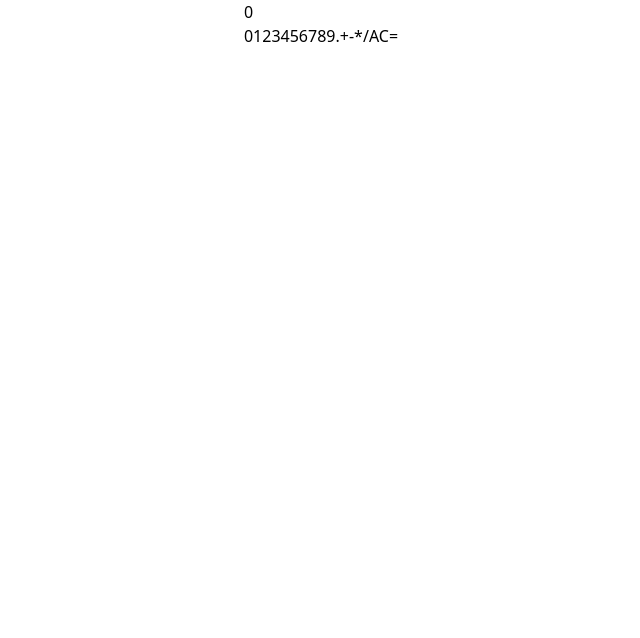
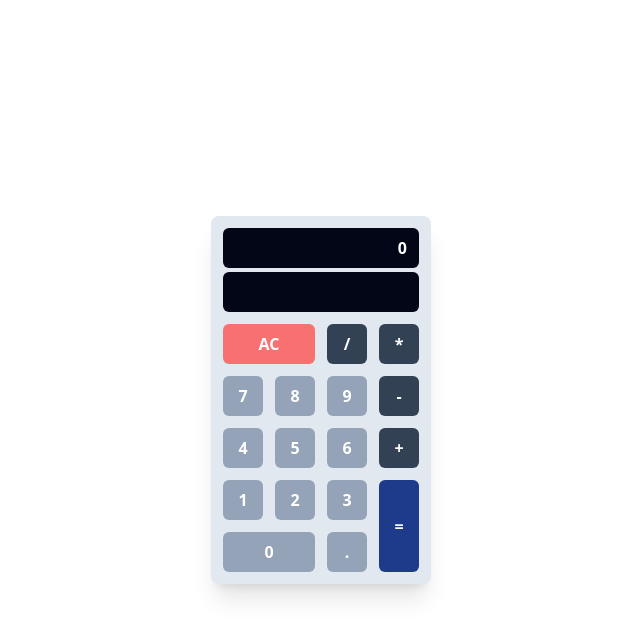
Before and after one commit to JesserHamdaoui/fcc-front-end-developer-4, a React (Create React App) app: page / in a window 1280 px wide. Shown: the top 638 px of the page, without its empty margins (319-959 px from the left). Built offline with nearby package versions, Linux system fonts and the light colour scheme.

Commit message:
ADD STYLES

```diff
--- a/src/App.jsx
+++ b/src/App.jsx
@@ -5,7 +5,7 @@ import { store } from "./redux/store";
 
 const App = () => {
   return (
-    <div className="app flex justify-center">
+    <div className="app flex justify-center h-screen items-center">
       <Provider store={store}>
         <Calculator />
       </Provider>
--- a/src/components/Calculator.jsx
+++ b/src/components/Calculator.jsx
@@ -9,26 +9,28 @@ import EqualButton from "./calculator/EqualButton";
 
 const Calculator = () => {
   return (
-    <div>
+    <div className="bg-slate-200 p-3 rounded-lg shadow-xl">
       <Display />
       <SubDisplay />
-      <NumberButton id="zero" value="0" />
-      <NumberButton id="one" value="1" />
-      <NumberButton id="two" value="2" />
-      <NumberButton id="three" value="3" />
-      <NumberButton id="four" value="4" />
-      <NumberButton id="five" value="5" />
-      <NumberButton id="six" value="6" />
-      <NumberButton id="seven" value="7" />
-      <NumberButton id="eight" value="8" />
-      <NumberButton id="nine" value="9" />
-      <PointButton />
-      <OperationButton id="add" opperator="+" />
-      <OperationButton id="subtract" opperator="-" />
-      <OperationButton id="multiply" opperator="*" />
-      <OperationButton id="divide" opperator="/" />
-      <ACButton />
-      <EqualButton />
+      <div className="grid grid-cols-4 gap-3">
+        <ACButton />
+        <OperationButton id="divide" opperator="/" />
+        <OperationButton id="multiply" opperator="*" />
+        <NumberButton id="seven" value="7" />
+        <NumberButton id="eight" value="8" />
+        <NumberButton id="nine" value="9" />
+        <OperationButton id="subtract" opperator="-" />
+        <NumberButton id="four" value="4" />
+        <NumberButton id="five" value="5" />
+        <NumberButton id="six" value="6" />
+        <OperationButton id="add" opperator="+" />
+        <NumberButton id="one" value="1" />
+        <NumberButton id="two" value="2" />
+        <NumberButton id="three" value="3" />
+        <EqualButton />
+        <NumberButton id="zero" value="0" zeroStyle="col-span-2 w-auto" />
+        <PointButton />
+      </div>
     </div>
   );
 };
--- a/src/components/calculator/ACButton.jsx
+++ b/src/components/calculator/ACButton.jsx
@@ -1,17 +1,28 @@
 import React from "react";
-import { useDispatch } from "react-redux";
-import { updateDisplay } from "../../redux/display/displayActions";
+import { useDispatch, useSelector } from "react-redux";
+import {
+  toggleIsResult,
+  updateDisplay,
+} from "../../redux/display/displayActions";
 import { updateSubDisplay } from "../../redux/sub-display/subDisplayActions";
 
 const ACButton = () => {
   const dispatch = useDispatch();
+  const isResult = useSelector((state) => state.display.isResult);
   const handleClick = () => {
+    if (isResult) {
+      dispatch(toggleIsResult());
+    }
     dispatch(updateDisplay("0"));
     dispatch(updateSubDisplay(""));
   };
 
   return (
-    <button id="clear" onClick={handleClick}>
+    <button
+      id="clear"
+      onClick={handleClick}
+      className="w-auto h-10 bg-red-400 flex justify-center items-center rounded-md font-bold text-white col-span-2"
+    >
       AC
     </button>
   );
--- a/src/components/calculator/Display.jsx
+++ b/src/components/calculator/Display.jsx
@@ -4,7 +4,14 @@ import { useSelector } from "react-redux";
 const Display = () => {
   const display = useSelector((state) => state.display.display);
 
-  return <div id="display">{display}</div>;
+  return (
+    <div
+      id="display"
+      className="w-auto h-10 bg-slate-950 flex justify-end items-center rounded-md font-bold text-white p-3 mb-1"
+    >
+      {display}
+    </div>
+  );
 };
 
 export default Display;
--- a/src/components/calculator/EqualButton.jsx
+++ b/src/components/calculator/EqualButton.jsx
@@ -23,7 +23,11 @@ const EqualButton = () => {
   };
 
   return (
-    <button id="equals" onClick={handleClick}>
+    <button
+      id="equals"
+      onClick={handleClick}
+      className="w-10 h-auto bg-blue-900 flex justify-center items-center rounded-md font-bold text-white row-span-2"
+    >
       {" "}
       ={" "}
     </button>
--- a/src/components/calculator/NumberButton.jsx
+++ b/src/components/calculator/NumberButton.jsx
@@ -5,7 +5,7 @@ import {
   updateDisplay,
 } from "../../redux/display/displayActions";
 
-const NumberButton = ({ id, value }) => {
+const NumberButton = ({ id, value, zeroStyle }) => {
   const dispatch = useDispatch();
   const display = useSelector((state) => state.display.display);
   const isResult = useSelector((state) => state.display.isResult);
@@ -22,7 +22,12 @@ const NumberButton = ({ id, value }) => {
   };
 
   return (
-    <button id={id} value={value} onClick={handleClick}>
+    <button
+      id={id}
+      value={value}
+      onClick={handleClick}
+      className={`w-10 h-10 bg-slate-400 flex justify-center items-center rounded-md font-bold text-white ${zeroStyle}`}
+    >
       {value}
     </button>
   );
--- a/src/components/calculator/OperationButton.jsx
+++ b/src/components/calculator/OperationButton.jsx
@@ -9,9 +9,14 @@ import { updateSubDisplay } from "../../redux/sub-display/subDisplayActions";
 const OperationButton = ({ id, opperator }) => {
   const display = useSelector((state) => state.display.display);
   const subDisplay = useSelector((state) => state.subDisplay.display);
+  const isResult = useSelector((state) => state.display.isResult);
+
   const dispatch = useDispatch();
 
   const handleClick = () => {
+    if (isResult) {
+      dispatch(toggleIsResult());
+    }
     if (opperator === "-" && display === "0") {
       dispatch(updateSubDisplay(subDisplay + " " + opperator + " "));
       dispatch(updateDisplay("0"));
@@ -43,7 +48,12 @@ const OperationButton = ({ id, opperator }) => {
   };
 
   return (
-    <button id={id} value={opperator} onClick={handleClick}>
+    <button
+      id={id}
+      value={opperator}
+      onClick={handleClick}
+      className="w-10 h-10 bg-slate-700 flex justify-center items-center rounded-md font-bold text-white"
+    >
       {opperator}
     </button>
   );
--- a/src/components/calculator/PointButton.jsx
+++ b/src/components/calculator/PointButton.jsx
@@ -20,7 +20,11 @@ const PointButton = () => {
   };
 
   return (
-    <button id="decimal" onClick={handleClick}>
+    <button
+      id="decimal"
+      onClick={handleClick}
+      className="w-10 h-10 bg-slate-400 flex justify-center items-center rounded-md font-bold text-white"
+    >
       .
     </button>
   );
--- a/src/components/calculator/SubDisplay.jsx
+++ b/src/components/calculator/SubDisplay.jsx
@@ -4,7 +4,11 @@ import { useSelector } from "react-redux";
 const SubDisplay = () => {
   const display = useSelector((state) => state.subDisplay.display);
 
-  return <div>{display}</div>;
+  return (
+    <div className="w-auto h-10 bg-slate-950 flex justify-end items-center rounded-md font-bold text-yellow-400 p-3 mb-3">
+      {display}
+    </div>
+  );
 };
 
 export default SubDisplay;
```
